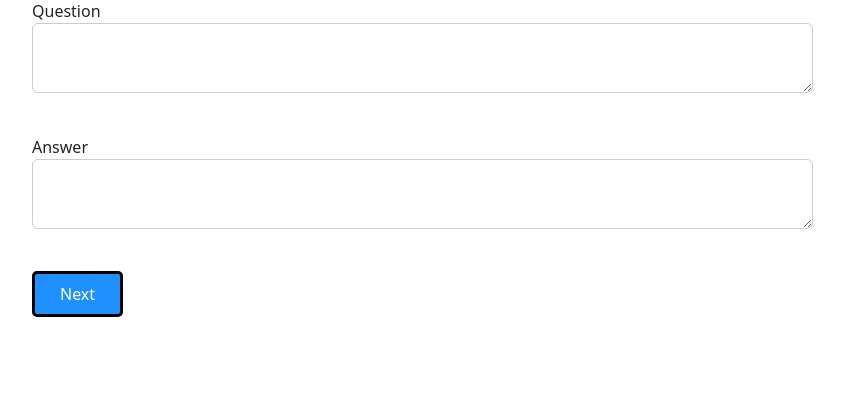
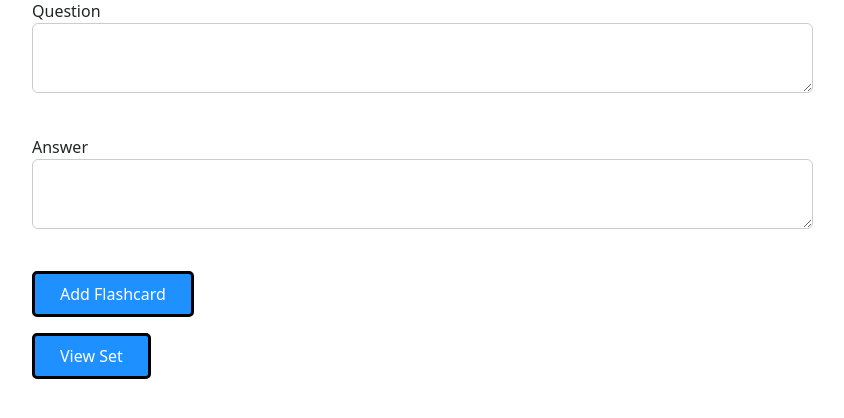
Before and after one commit to rotimijoseph/flashcards-app, a Flask app: page /create in a window 1280 px wide. Shown: the part 185-603 px from the top of the page, without its empty margins (50-894 px from the left). Run offline with Flask 3, Linux system fonts and the light colour scheme; a user stored in the database is signed in.

Commit message:
add partial view set functionality, redirect to new page. update account page

```diff
--- a/app/forms.py
+++ b/app/forms.py
@@ -22,3 +22,4 @@ class FlashCardForm(FlaskForm):
     question = TextAreaField('Question', validators=[DataRequired()])
     answer = TextAreaField('Answer', validators=[DataRequired()])
     next = SubmitField('Next')
+    view_set = SubmitField('View')
--- a/app/templates/create.html
+++ b/app/templates/create.html
@@ -58,7 +58,10 @@
         {% endfor %}
     </div>
     <div class="mb-3">
-        <button type="submit" class="btn">Next</button>
+        <button type="submit" class="btn" name="action" value="add_flashcard">Add Flashcard</button>
+    </div>
+    <div class="mb-3">
+        <a href="{{ url_for('view_set') }}" class="btn">View Set</a>
     </div>
 </form>
 
--- a/app/templates/home.html
+++ b/app/templates/home.html
@@ -9,7 +9,9 @@
         <li>Login. If you are not logged in, you are not able to create any flashcard sets</li>
         <li>Logout. (For obvious reasons)</li>
         <li>Partially create a flashcard set, well you can add flashcards to the set but you can't use the set</li>
+        <li>View your set. Not currently displaying anything but it will be soon.. watch this space. </li>
         <li>Coming soon: Create a set, and use it. </li>
+        <li>Coming soon: Update sets, e.g., delete, change, add to set. </li>
     </ul>
 </p>
 
--- a/app/views.py
+++ b/app/views.py
@@ -55,19 +55,28 @@ def account():
     return render_template('account.html')
 
 @app.route("/create", methods=['GET', 'POST'])
+@login_required
 def create():
     form = FlashCardForm()
     if current_user.is_authenticated == False:
         return redirect(url_for('login')) # to make sure logged in users can't login in or register again
     if form.validate_on_submit():
-        new_flashcard = FlashCard(question=form.question.data, answer=form.answer.data, user_id=current_user.user_id)
+        if request.form['action'] == 'add_flashcard':
+            new_flashcard = FlashCard(question=form.question.data, answer=form.answer.data, user_id=current_user.user_id)
+            db.session.add(new_flashcard)
+            try:
+                db.session.commit()
+                flash('Added to set', 'success')
+                return redirect(url_for('create'))
+            except SQLAlchemyError as e:
+                db.session.rollback()
+                flash(f'Error: {str(e)}', 'error')
+        elif request.form['action'] == 'view_set':
 
-        db.session.add(new_flashcard)
-        try:
-            db.session.commit()
-            flash('Added to set', 'success')
-            return redirect(url_for('create'))
-        except SQLAlchemyError as e:  # Specific exception handling
-            db.session.rollback()
-            flash(f'Error: {str(e)}', 'error')
+            return redirect(url_for('view_set'))
     return render_template('create.html', form=form, title="New Set")
+
+@app.route("/view_set")
+def view_set():
+    flashcards = FlashCard.query.filter_by().all()
+    return render_template('view_set.html', flashcards=flashcards)
```
Also changed, not shown: app/templates/account.html (+14 -0 lines), app/templates/view_set.html (added, +7 -0 lines), README.md, app/data/data.sqlite.
